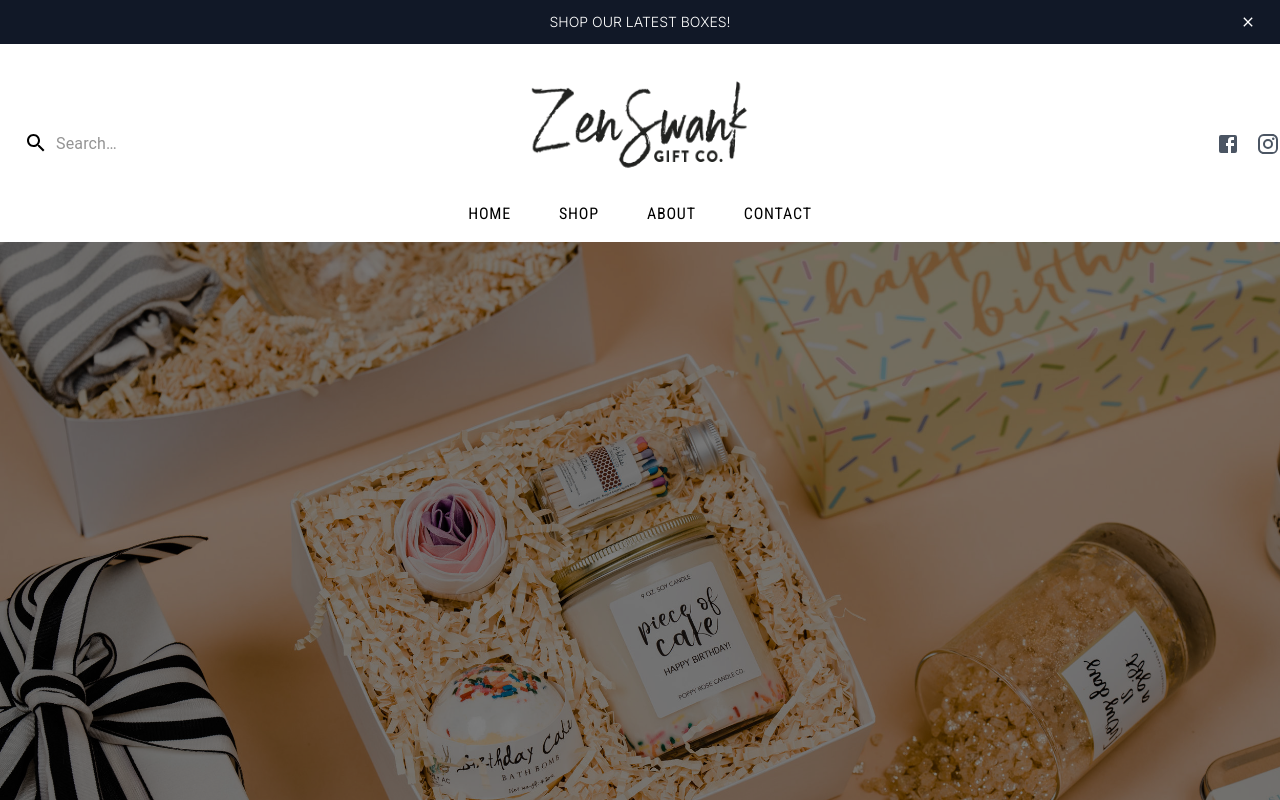
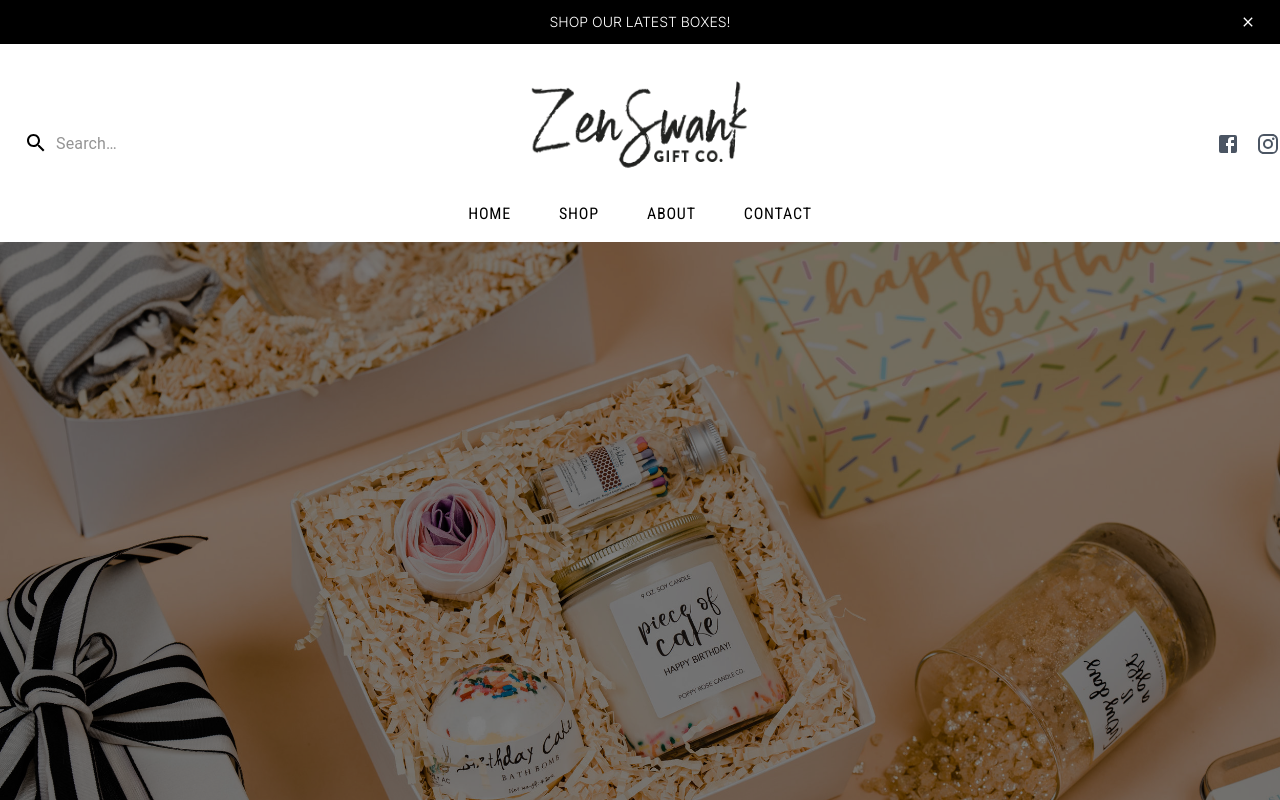
Before and after one commit to chartchaser/zenswank, a Next.js app: page / in a window 1280 px wide. Shown: the top 800 px of the page. Built offline with nearby package versions, Linux system fonts and the light colour scheme.

Commit message:
minor css adjustment

```diff
--- a/src/app/Components/WideLinks/ShopLatest.tsx
+++ b/src/app/Components/WideLinks/ShopLatest.tsx
@@ -2,7 +2,7 @@
 
 export default function ShopLatest() {
     return (
-        <div className="w-full py-1 md:flex justify-between items-center bg-gray-900 hidden">
+        <div className="w-full py-1 md:flex justify-between items-center bg-black hidden">
             <div className="w-1/3 flex justify-start ">
                 {/* Left content here */}
             </div>
```
